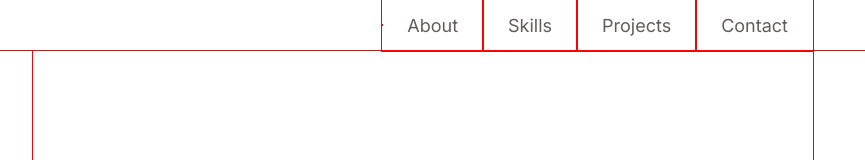
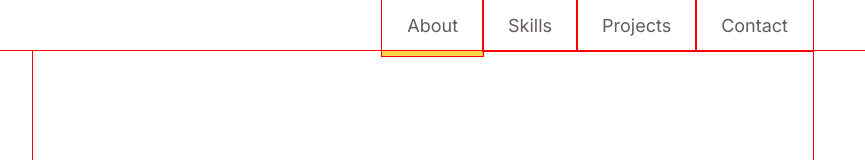
Before and after one commit to ayarmkt/portfolio, a React (Create React App) app: page /about in a window 1280 px wide. Shown: the top 160 px of the page, without its empty margins (217-1082 px from the left). Built offline with nearby package versions, Linux system fonts and the light colour scheme.

Commit message:
added smooth scrolling

```diff
--- a/package.json
+++ b/package.json
@@ -15,7 +15,9 @@
     "react": "^17.0.2",
     "react-dom": "^17.0.2",
     "react-icons": "^4.2.0",
+    "react-router-dom": "^5.3.0",
     "react-scripts": "4.0.3",
+    "react-scroll": "^1.8.4",
     "web-vitals": "^1.1.2"
   },
   "scripts": {
--- a/src/App.js
+++ b/src/App.js
@@ -1,11 +1,11 @@
 import './App.css';
 import React from 'react';
+//import { Route } from 'react-router-dom';
 //import classes from './App.css';
 
 import Navbar from './components/Navbar/Navbar';
 import About from './components/About/About';
 import Skills from './components/Skills/Skills';
-
 import Projects from './components/Projects/Projects';
 import Contact from './components/Contact/Contact';
 
@@ -16,7 +16,10 @@ function App() {
         <Navbar />
       </header>
       <main>
+        {/* <Route path='/about'> */}
         <About />
+        {/* </Route> */}
+
         <Skills />
         <Projects />
         <Contact />
--- a/src/UI/Card/Card.js
+++ b/src/UI/Card/Card.js
@@ -2,7 +2,7 @@ import classes from './Card.module.css';
 
 const Card = (props) => {
   return (
-    <section className={`${classes.card} ${props.className}`}>
+    <section className={`${classes.card} ${props.className}`} id={props.id}>
       {props.children}
     </section>
   );
--- a/src/components/Contact/Contact.js
+++ b/src/components/Contact/Contact.js
@@ -2,7 +2,7 @@ import classes from './Contact.module.css';
 import Card from '../../UI/Card/Card';
 import H2 from '../../UI/H2/H2';
 
-import { FaLinkedin, FaTwitterSquare, FaGithub } from 'react-icons/fa';
+import { FaLinkedin, FaTwitterSquare, FaGithub, FaBlog } from 'react-icons/fa';
 
 const Contact = () => {
   const contactInfo = [
@@ -29,6 +29,13 @@ const Contact = () => {
         );
       },
     },
+    {
+      name: 'Blog',
+      link: 'https://ayatakamura.hashnode.dev/',
+      icon() {
+        return <FaBlog className={`${classes.icon} ${classes.blog}`} />;
+      },
+    },
   ];
 
   const contact = contactInfo.map((info) => (
--- a/src/components/Contact/Contact.module.css
+++ b/src/components/Contact/Contact.module.css
@@ -14,7 +14,8 @@
 
 .contact-list {
   display: grid;
-  grid-template-columns: repeat(3, 1fr);
+  /* grid-template-columns: repeat(4, 1fr); */
+  grid-template-columns: repeat(auto-fit, minmax(170px, 1fr));
   padding: 0 100px;
 }
 
@@ -61,6 +62,10 @@
   fill: #1da1f2;
 }
 
+.blog:hover {
+  fill: #2962ff;
+}
+
 .name {
   grid-row: 2;
   font-size: var(--fontsize-p);
--- a/src/components/Navbar/Navbar.js
+++ b/src/components/Navbar/Navbar.js
@@ -1,5 +1,9 @@
 import classes from './Navbar.module.css';
 // import { useState } from 'react';
+//import { Link } from 'react-router-dom';
+//import { NavLink } from 'react-router-dom';
+//import { Link, animateScroll as scroll } from 'react-scroll';
+import { Link as LinkScroll } from 'react-scroll';
 
 const Navbar = () => {
   // const [hamburgerIsOpen, setHamburgerIsOpen] = useState(false);
@@ -10,26 +14,66 @@ const Navbar = () => {
 
   return (
     <nav>
-      <div
+      {/* <div
         className={classes['hamburger-menu']}
         // onClick={hamburgerToggleHandler}
       >
         <div className={classes.hamburger} />
         <div className={classes.hamburger} />
         <div className={classes.hamburger} />
-      </div>
+      </div> */}
       <li>
-        <a href='#about'>About</a>
+        <LinkScroll
+          className={classes.link}
+          activeClass={classes.active}
+          to='about'
+          spy={true}
+          smooth={true}
+          offset={-70}
+          duration={100}
+        >
+          About
+        </LinkScroll>
       </li>
       <li>
-        <a href='#skills'>Skills</a>
+        <LinkScroll
+          className={classes.link}
+          activeClass={classes.active}
+          to='skills'
+          spy={true}
+          smooth={true}
+          offset={-70}
+          duration={100}
+        >
+          Skills
+        </LinkScroll>
       </li>
       <li>
-        <a href='#projects'>Projects</a>
+        <LinkScroll
+          className={classes.link}
+          activeClass={classes.active}
+          to='projects'
+          spy={true}
+          smooth={true}
+          offset={-70}
+          duration={100}
+        >
+          Projects
+        </LinkScroll>
       </li>
 
       <li>
-        <a href='#contact'>Contact</a>
+        <LinkScroll
+          className={classes.link}
+          activeClass={classes.active}
+          to='contact'
+          spy={true}
+          smooth={true}
+          offset={-70}
+          duration={100}
+        >
+          Contact
+        </LinkScroll>
       </li>
     </nav>
   );
--- a/src/components/Navbar/Navbar.module.css
+++ b/src/components/Navbar/Navbar.module.css
@@ -12,6 +12,9 @@ nav {
   max-width: 100%;
   display: flex;
   justify-content: flex-end;
+  position: sticky;
+  top: 0;
+  background-color: white;
 }
 
 li {
@@ -21,7 +24,7 @@ li {
   /* display: none; */
 }
 
-li a {
+.link {
   display: block;
   /* color: var(--gray); */
   font-size: var(--fontsize-p);
@@ -30,13 +33,17 @@ li a {
   text-decoration: none;
 }
 
-li a:hover {
+.link.active {
+  border-bottom: 5px solid var(--yellow);
+}
+
+.link:hover {
   /* background-color: var(--yellow); */
   border-bottom: 5px solid var(--yellow);
   /* color: var(--gray); */
 }
 
-.hamburger-menu {
+/* .hamburger-menu {
   margin: auto 0;
 }
 
@@ -46,7 +53,7 @@ li a:hover {
   margin: 6px 0;
   background-color: var(--gray);
   display: none;
-}
+} */
 
 /* MEDIA QUERIES */
 @media (max-width: 1224px) {
--- a/src/index.css
+++ b/src/index.css
@@ -1,3 +1,7 @@
+html {
+  scroll-behavior: smooth;
+}
+
 /* body {
   margin: 0;
   padding: 0;
--- a/src/index.js
+++ b/src/index.js
@@ -2,10 +2,11 @@ import React from 'react';
 import ReactDOM from 'react-dom';
 import './index.css';
 import App from './App';
+import { BrowserRouter } from 'react-router-dom';
 
 ReactDOM.render(
-  <React.StrictMode>
+  <BrowserRouter>
     <App />
-  </React.StrictMode>,
+  </BrowserRouter>,
   document.getElementById('root')
 );
```
Also changed, not shown: 1 other file (tests, documents, lock files or other folders).
